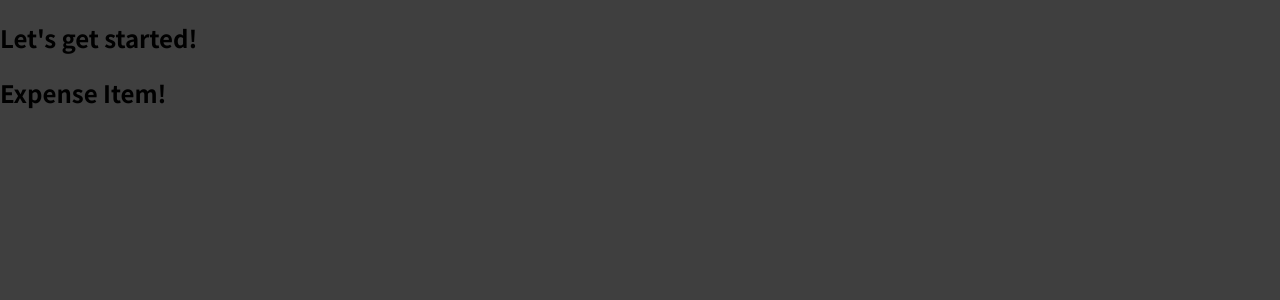
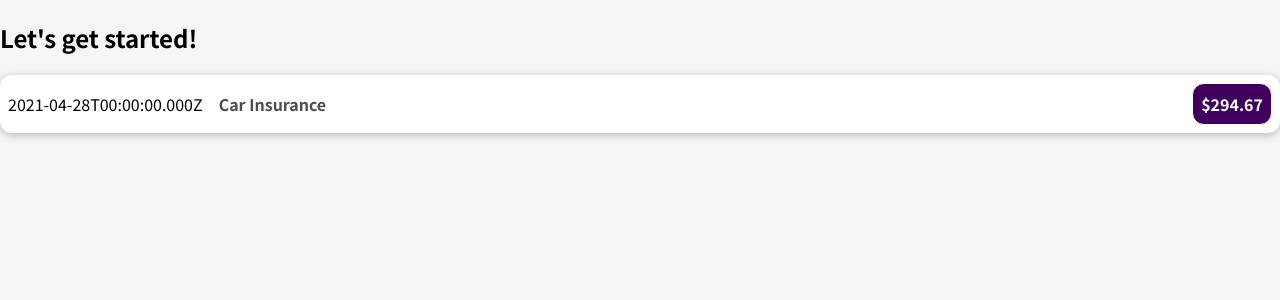
Before and after one commit to CandiceAriel/udemy-react-project, a JavaScript app: page / in a window 1280 px wide. Shown: the top 300 px of the page. Built offline with nearby package versions, Linux system fonts and the light colour scheme.

Commit message:
Expense Item Styling + Data

```diff
--- a/package.json
+++ b/package.json
@@ -9,6 +9,7 @@
     "react": "^18.0.0",
     "react-dom": "^18.0.0",
     "react-scripts": "4.0.1",
+    "sass": "^1.53.0",
     "web-vitals": "^0.2.4"
   },
   "scripts": {
--- /dev/null
+++ b/src/assets/scss/components/ExpenseItem.scss
@@ -0,0 +1,38 @@
+.c-expenseitem{
+    display: flex;
+    justify-content: space-between;
+    align-items: center;
+    box-shadow: 0 2px 8px rgba(0, 0, 0, 0.25);
+    padding: 0.5rem;
+    margin: 1rem 0;
+    border-radius: 12px;
+    background-color: white;
+
+    &-description{
+        display: flex;
+        flex-direction: row;
+        gap: 1rem;
+        align-items: center;
+        //flex-flow: column-reverse;
+        justify-content: flex-start;
+        flex: 1;
+
+        &-title{
+            color: #3a3a3a;
+            font-size: 1rem;
+            flex: 1;
+            margin: 0 1rem;
+            color: #4d4d4d;
+        }
+
+        &-price{
+            font-size: 1rem;
+            font-weight: bold;
+            color: white;
+            background-color: #40005d;
+            border: 1px solid white;
+            padding: 0.5rem;
+            border-radius: 12px;
+        }
+    }
+}
--- a/src/components/ExpenseItem.js
+++ b/src/components/ExpenseItem.js
@@ -1,5 +1,19 @@
+import '../assets/scss/components/ExpenseItem.scss';
+
 function ExpenseItem() {
-    return <h2>Expense Item!</h2>
+    const expenseDate = new Date(2021, 3, 28);
+    const expenseTitle = "Car Insurance";
+    const expensePrice = 294.67;
+
+    return (
+        <div className= "c-expenseitem">
+            <div>{expenseDate.toISOString()}</div>
+            <div className = "c-expenseitem-description">
+                <h2 className = "c-expenseitem-description-title">{expenseTitle}</h2>
+                <div className = "c-expenseitem-description-price">${expensePrice}</div>
+            </div>
+        </div>
+    );
 }
 
 export default ExpenseItem;
--- a/src/index.css
+++ b/src/index.css
@@ -10,5 +10,5 @@ html {
 
 body {
   margin: 0;
-  background-color: #3f3f3f;
+  background-color: whitesmoke;
 }
```
Also changed, not shown: 2 other files (tests, documents, lock files or other folders).
